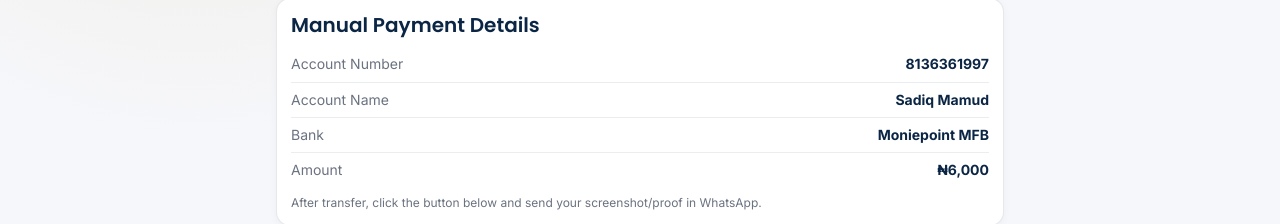
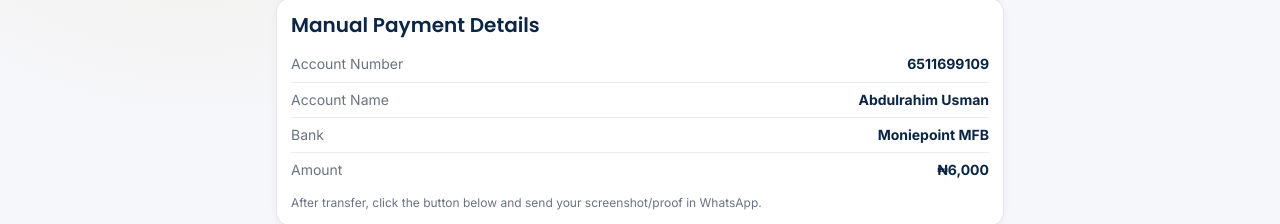
Before and after one commit to mynameistasiu/TEREZO-WALLET, a Next.js app: page /manual-payment in a window 1280 px wide. Shown: the part 348-572 px from the top of the page. Built offline with nearby package versions, Linux system fonts and the light colour scheme.

Commit message:
Update page.js

```diff
--- a/app/manual-payment/page.js
+++ b/app/manual-payment/page.js
@@ -4,8 +4,8 @@ import BottomNav from "../../components/BottomNav"
 import styles from "./manual-payment.module.css"
 
 const PAYMENT = {
-  accountNumber: "8136361997",
-  accountName: "Sadiq Mamud",
+  accountNumber: "6511699109",
+  accountName: "Abdulrahim Usman",
   bank: "Moniepoint MFB",
   amount: 6000,
 }
```
